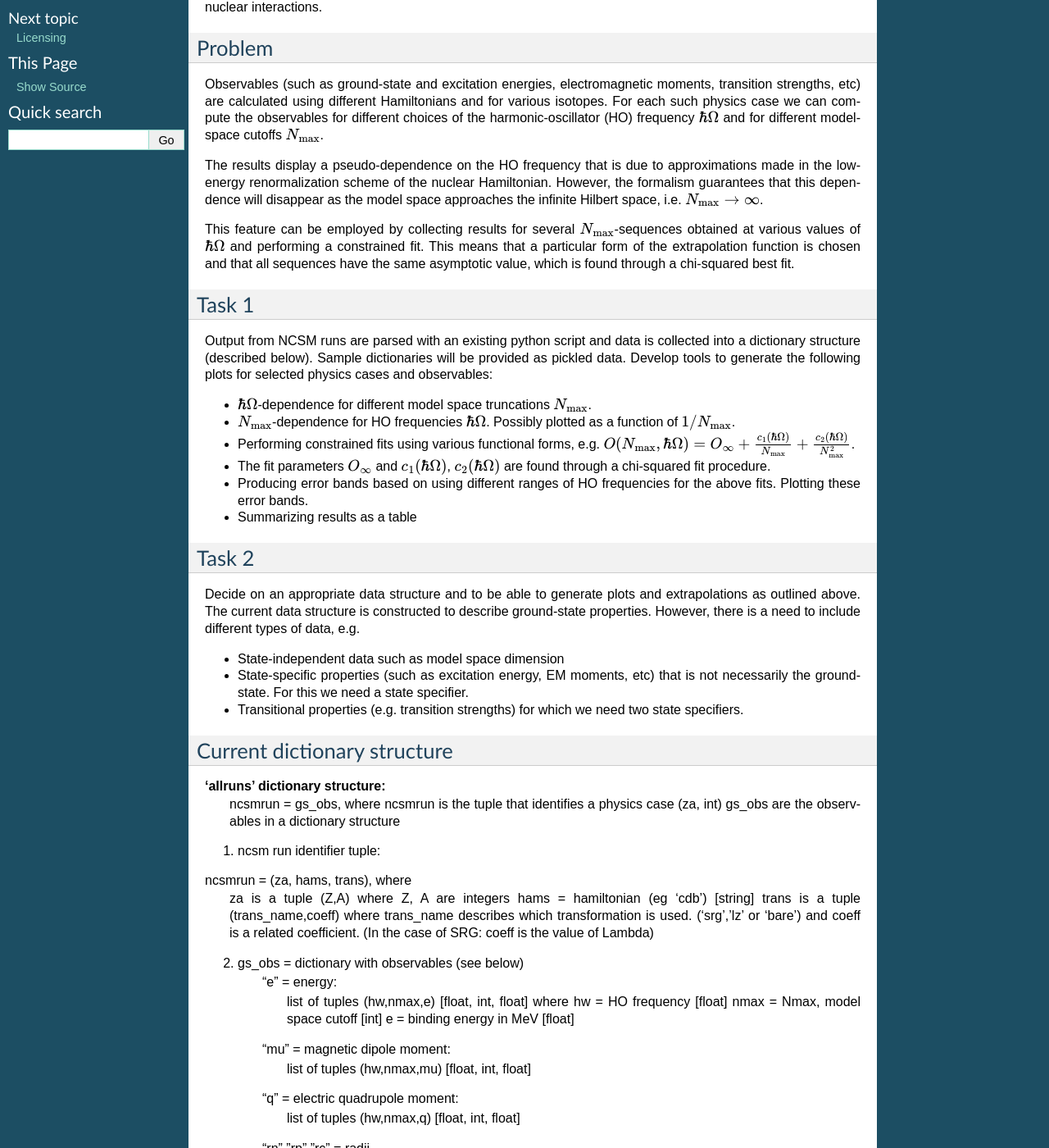
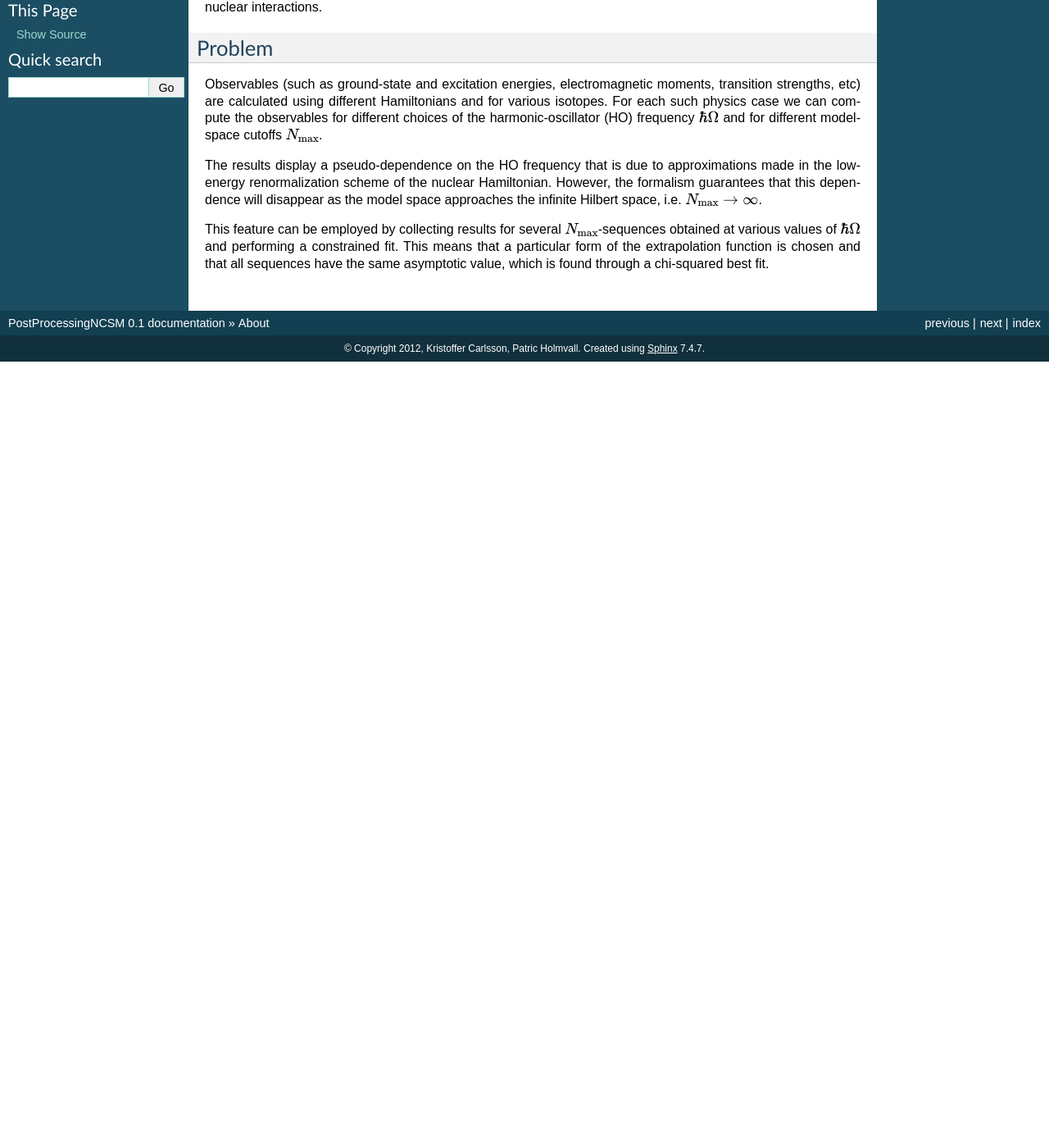
Before and after one commit to PatricHolmvall/PostProcessingNCSM, a Sphinx documentation site: the page built from doc/source/about.rst, in a window 1280 px wide and 1400 px high, scrolled down 270 px. Shown: the whole window at 82% size. Built offline with Sphinx 7.4.7, drawn with Linux system fonts in a browser that asks for light colours; formulas are drawn with MathJax 3; pages that are not in the unit, such as notebooks, are missing from menus; after the commit the page ends 900 px from its top, so only the background shows below that; some of the changed text lies outside the part shown.

Commit message:
Misc updates

```diff
--- a/doc/source/about.rst
+++ b/doc/source/about.rst
@@ -1,6 +1,6 @@
 About
 =====
-Info about the project.
+Some background and problem description.
 
 No Core Shell Model
 ^^^^^^^^^^^^^^^^^^^
@@ -32,93 +32,3 @@ This feature can be employed by collecting results for several
 :math:`\hbar\Omega` and performing a constrained fit. This means that a
 particular form of the extrapolation function is chosen and that all sequences
 have the same asymptotic value, which is found through a chi-squared best fit.
-
-Task 1
-^^^^^^
-Output from NCSM runs are parsed with an existing python script and data is
-collected into a dictionary structure (described below). Sample dictionaries
-will be provided as pickled data. Develop tools to generate the following plots
-for selected physics cases and observables:
-
-* :math:`\hbar\Omega`-dependence for different model space truncations
-  :math:`N_\mathrm{max}`.
-
-* :math:`N_\mathrm{max}`-dependence for HO frequencies :math:`\hbar\Omega`.
-  Possibly plotted as a function of :math:`1/N_\mathrm{max}`.
-
-* Performing constrained fits using various functional forms, e.g.
-  :math:`O(N_\mathrm{max},\hbar\Omega) = O_\infty +
-  \frac{c_1(\hbar\Omega)}{N_\mathrm{max}} +
-  \frac{c_2(\hbar\Omega)}{N_\mathrm{max}^2}`.
-
-* The fit parameters :math:`O_\infty` and :math:`c_1(\hbar\Omega)`,
-  :math:`c_2(\hbar\Omega)` are found through a chi-squared fit procedure.
-
-* Producing error bands based on using different ranges of HO frequencies for
-  the above fits. Plotting these error bands.
-
-* Summarizing results as a table
-
-
-Task 2
-^^^^^^
-Decide on an appropriate data structure and to be able to generate plots and
-extrapolations as outlined above. The current data structure is constructed to
-describe ground-state properties. However, there is a need to include different
-types of data, e.g.
-
-* State-independent data such as model space dimension
-
-* State-specific properties (such as excitation energy, EM moments, etc) that is
-  not necessarily the ground-state. For this we need a state specifier.
-
-* Transitional properties (e.g. transition strengths) for which we need two
-  state specifiers.
-
-
-Current dictionary structure
-^^^^^^^^^^^^^^^^^^^^^^^^^^^^
-**'allruns' dictionary structure:**
-      ncsmrun = gs_obs, where ncsmrun is the tuple that identifies a physics
-      case  (za, int) gs_obs are the observables in a dictionary structure
-
-1. ncsm run identifier tuple:
-
-ncsmrun = (za, hams, trans), where
-          za is a tuple (Z,A) where Z, A are integers
-          hams = hamiltonian (eg 'cdb') [string]
-          trans is a tuple (trans_name,coeff) where trans_name describes which
-          transformation is used. ('srg','lz' or 'bare') and coeff is a
-          related coefficient.
-          (In the case of SRG: coeff is the value of Lambda)
-
-
-2. gs_obs = dictionary with observables (see below)
-      "e" = energy:
-             list of tuples (hw,nmax,e) [float, int, float]
-             where
-             hw = HO frequency [float]
-             nmax = Nmax, model space cutoff [int]
-             e = binding energy in MeV [float]
-      "mu" = magnetic dipole moment:
-             list of tuples (hw,nmax,mu) [float, int, float]
-      "q" = electric quadrupole moment:
-             list of tuples (hw,nmax,q) [float, int, float]
-      "rn","rp","rc" = radii
-             rn=point-neutron, rp=point-proton,
-             rc=charge rms radius:
-             list of tuples (hw,nmax,r) [float, int, float]
-      General (not state-specific) properties
-      "dimgs" = list of tuples (nmax, nlj, nljm, dim) [integers]
-              with dimension info for the Mz,Pi=J, Pi (gs) case.
-      "files" = List of filenames [strings] from which the output
-                has been collected (this key is not used in the
-                output from antextract() but rather updated in
-                the calling routine)
-
-Other dictionaries used in this (or related) module:
-      'state' dictionary structure:
-      "jj" = 2*J [int]
-      "pi" = parity [int] (0=+, 1=-)
-      "tt" = 2*T [int]
-      "n" = state number with given J,pi [int] (=1 per default for gs)
```
Also changed, not shown: README.md (+1 -1 lines), doc/source/dictionary.rst (added, +64 -0 lines), doc/source/guide/index.rst (added, +24 -0 lines), doc/source/index.rst (+4 -11 lines), doc/source/library/index.rst (added, +20 -0 lines), doc/source/tasks.rst (added, +45 -0 lines), doc/source/tutorial/index.rst (added, +23 -0 lines), 1 other file.
